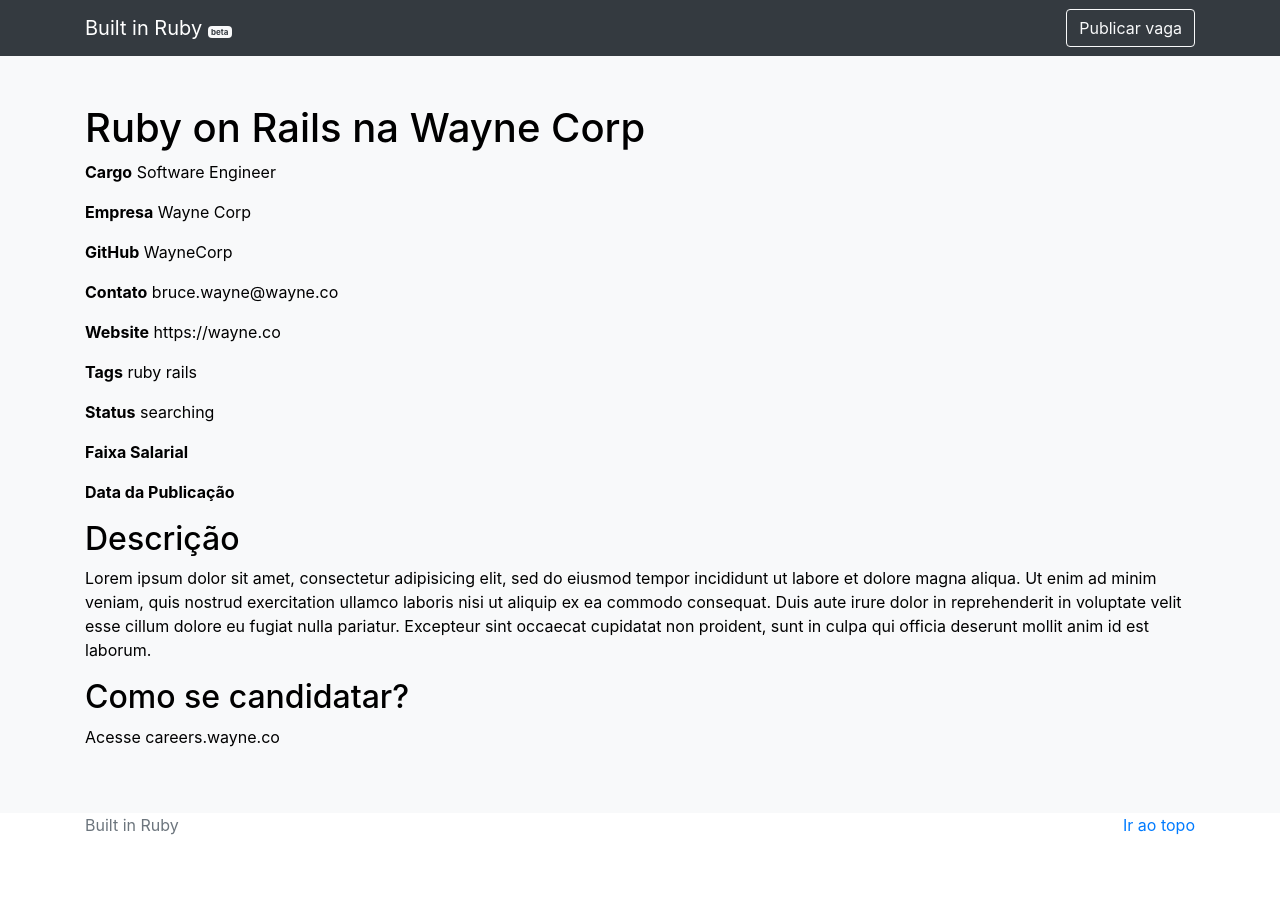
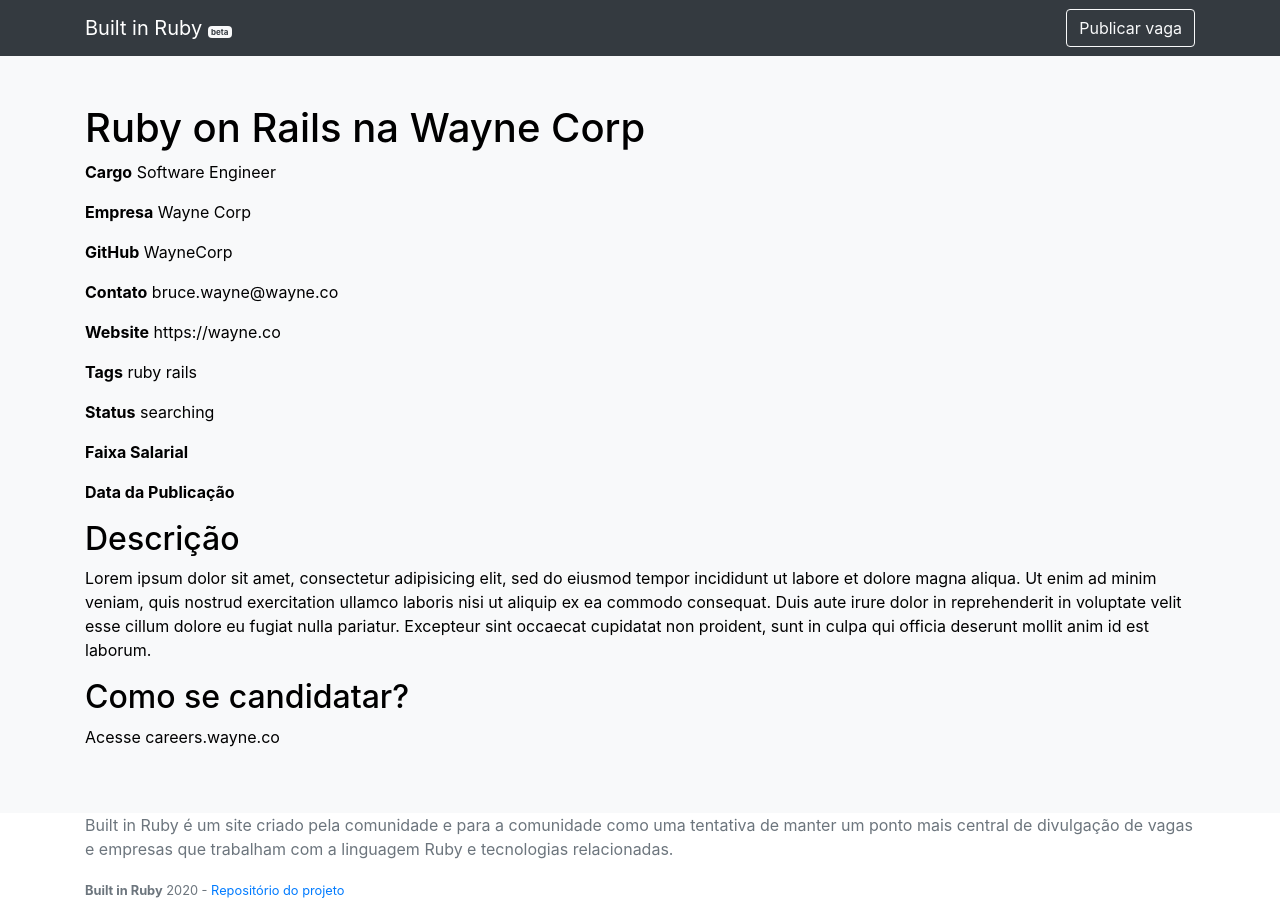
Before and after one commit to builtinruby/builtinruby, a Jekyll site: the page built from jobs/2020-09-01-ruby-on-rails-developer-na-wayne-corp.md, in a window 1280 px wide. Built offline with Jekyll 4.4.1, drawn with Linux system fonts in a browser that asks for light colours.

Commit message:
feat: footer improved with project description

```diff
--- a/_includes/footer.html
+++ b/_includes/footer.html
@@ -1,9 +1,11 @@
 <footer class="text-muted">
   <div class="container">
-    <p class="float-right">
-      <a href="#">Ir ao topo</a>
+    <p class="text-muted">
+      Built in Ruby é um site criado pela comunidade e para a comunidade como uma tentativa de manter um ponto mais
+      central de divulgação de vagas e empresas que trabalham com a linguagem Ruby e tecnologias relacionadas.
     </p>
-    <p>Built in Ruby</p>
+    <small><strong>Built in Ruby</strong> 2020 - <a href="https://github.com/BuiltinRuby/builtinruby" target="_blank">Repositório do
+      projeto</a></small>
   </div>
 </footer>
 
```
